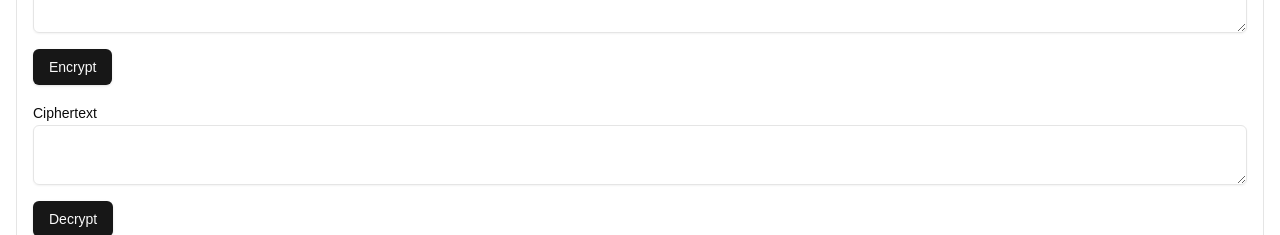
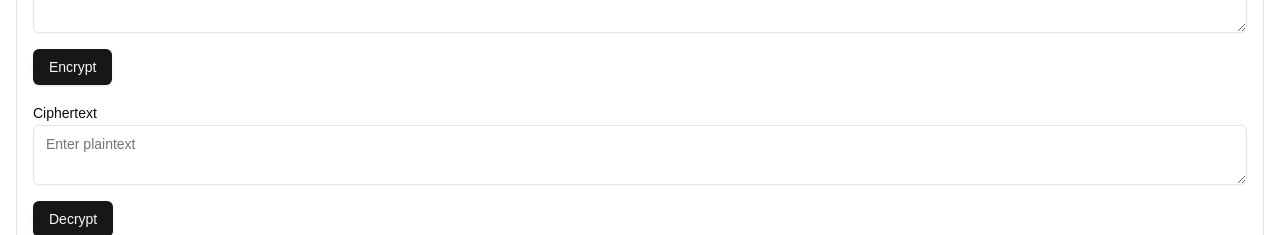
Before and after one commit to Saply/ccs6314-assignment, a Next.js app in the folder src/: page / in a window 1280 px wide. Shown: the part 3260-3495 px from the top of the page. Built offline with nearby package versions, Linux system fonts and the light colour scheme.

Commit message:
made the AES Ciphertext section editable for decrypting different message

```diff
--- a/src/components/AESEncryption.tsx
+++ b/src/components/AESEncryption.tsx
@@ -433,7 +433,12 @@ export default function AESEncryption() {
         <Button onClick={handleEncrypt}>Encrypt</Button>
         <div>
           <Label htmlFor="ciphertext-output">Ciphertext</Label>
-          <Textarea id="ciphertext-output" value={ciphertext} readOnly />
+          <Textarea
+            id="ciphertext-output"
+            value={ciphertext}
+            onChange={(e) => setCiphertext(e.target.value)}
+            placeholder="Enter plaintext"
+          />
         </div>
         <Button onClick={handleDecrypt}>Decrypt</Button>
         <div>
```
